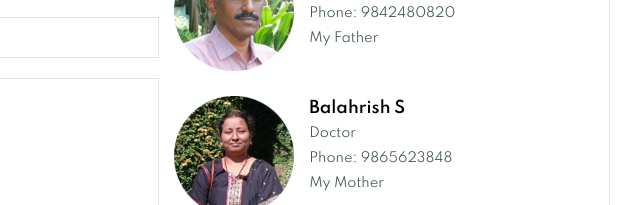
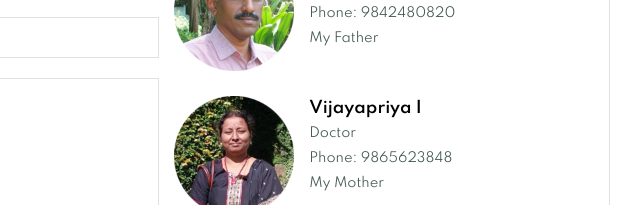
Before and after one commit to balax-24/ecommerce-website-bala, a plain HTML site: page contact.html in a window 1280 px wide. Shown: the part 995-1200 px from the top of the page, 640-1280 px from the left. Drawn offline with Linux system fonts and the light colour scheme.

Commit message:
contact.html

```diff
--- a/contact.html
+++ b/contact.html
@@ -74,7 +74,7 @@
             </div>
             <div>
                 <img src="viji-r.png" alt="">
-                <p><span>Balahrish S</span> Doctor<br>Phone: 9865623848<br>My Mother</p>
+                <p><span>Vijayapriya I</span> Doctor<br>Phone: 9865623848<br>My Mother</p>
             </div>
             <div>
                 <img src="siva-r (1).png" alt="">
```
